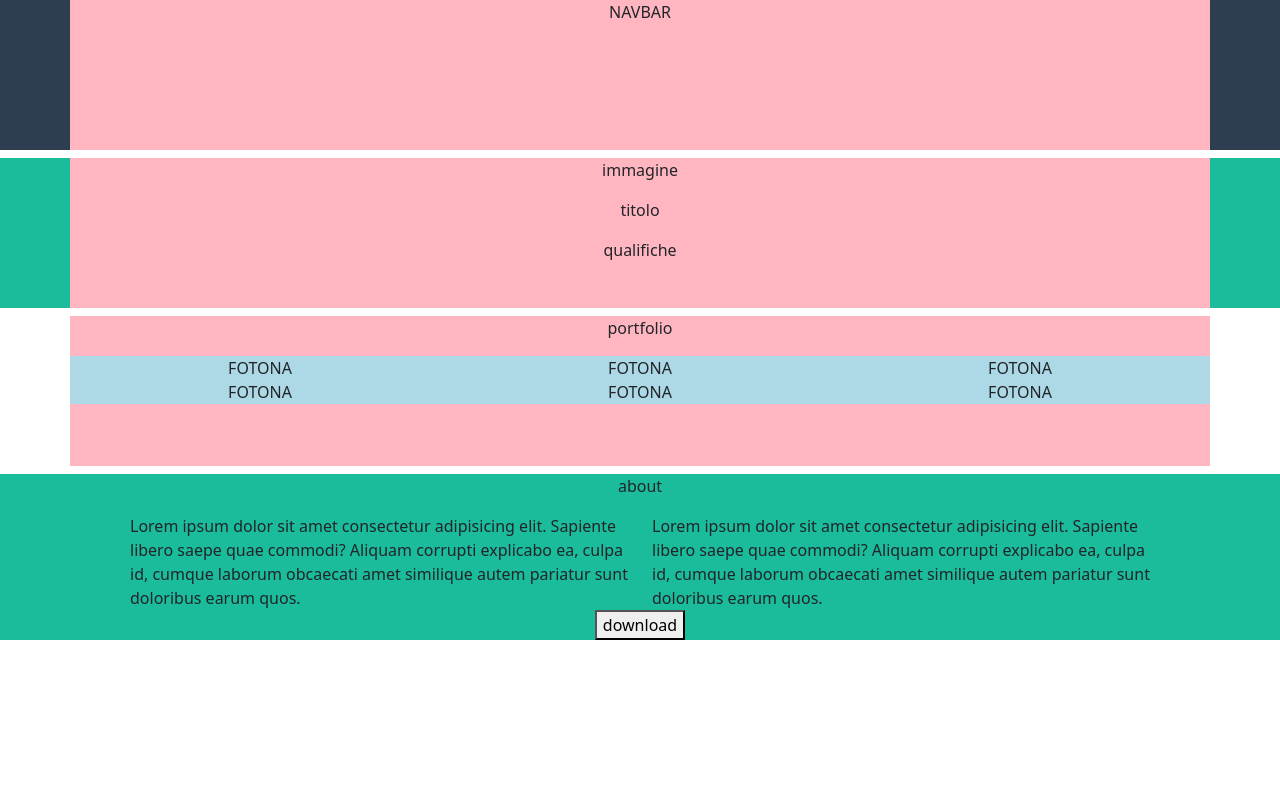
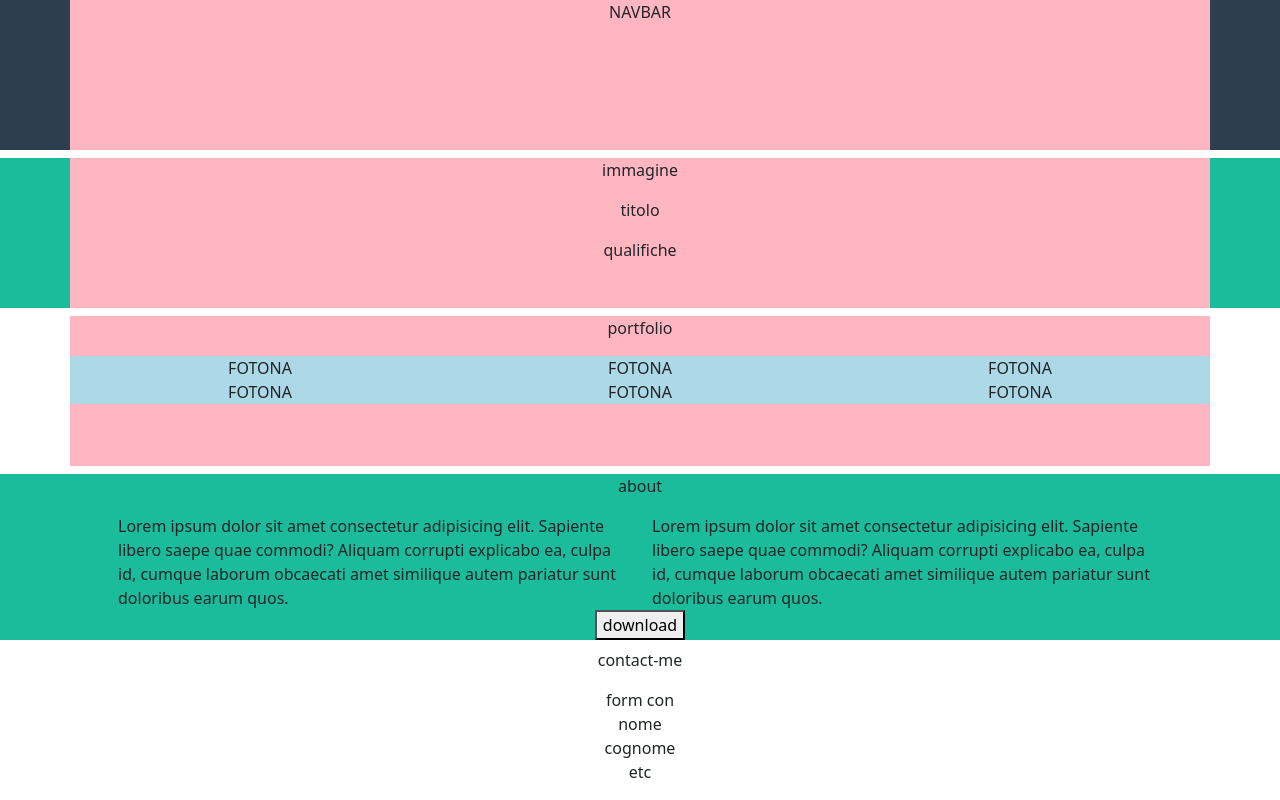
Before and after one commit to LucaBeltrami10/html-css-bootstrap-freelancer, a plain HTML site: page index.html in a window 1280 px wide. Drawn offline with nearby package versions, Linux system fonts and the light colour scheme.

Commit message:
terminata macrostruttura main

```diff
--- a/index.html
+++ b/index.html
@@ -137,9 +137,9 @@
             </div>
         </section>
         <section id="about" class="my_bc_water-green mb-2">
-            <div class="container text-center">
+            <div class="container text-center px-5">
                 <p>about</p>
-                <div class="row px-5">
+                <div class="row">
                     <article class="col-12 col-md-6 text-start">
                         Lorem ipsum dolor sit amet consectetur adipisicing elit. Sapiente libero saepe quae commodi? Aliquam corrupti explicabo ea, culpa id, cumque laborum obcaecati amet similique autem pariatur sunt doloribus earum quos.
                     </article>
@@ -150,7 +150,12 @@
                 <button>download</button>
             </div>
         </section>
-        <section id="contact-me"></section>
+        <section id="contact-me" class="my_bc_white mb-2">
+            <div class="container text-center px-5">
+                <p>contact-me</p>
+                <p>form con <br>nome <br>cognome <br>etc</p>
+            </div>
+        </section>
     </main>
 
     <footer>
```
